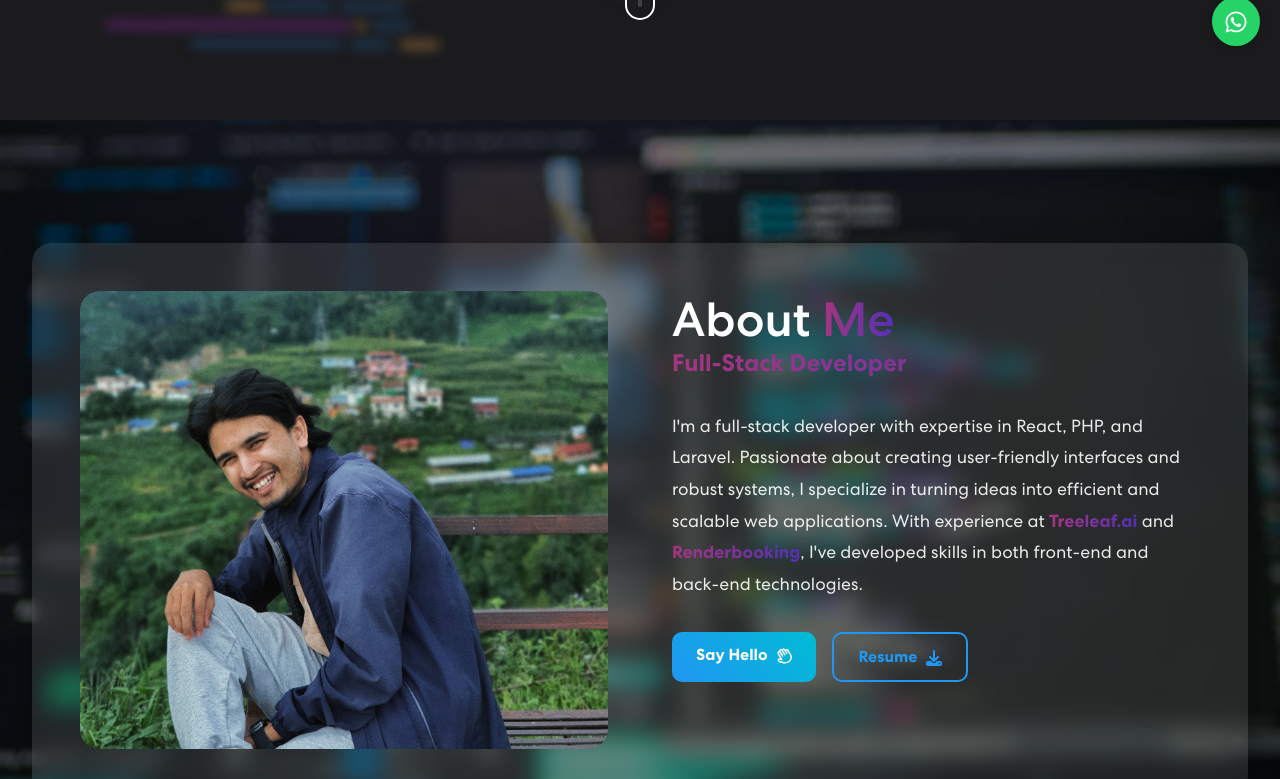
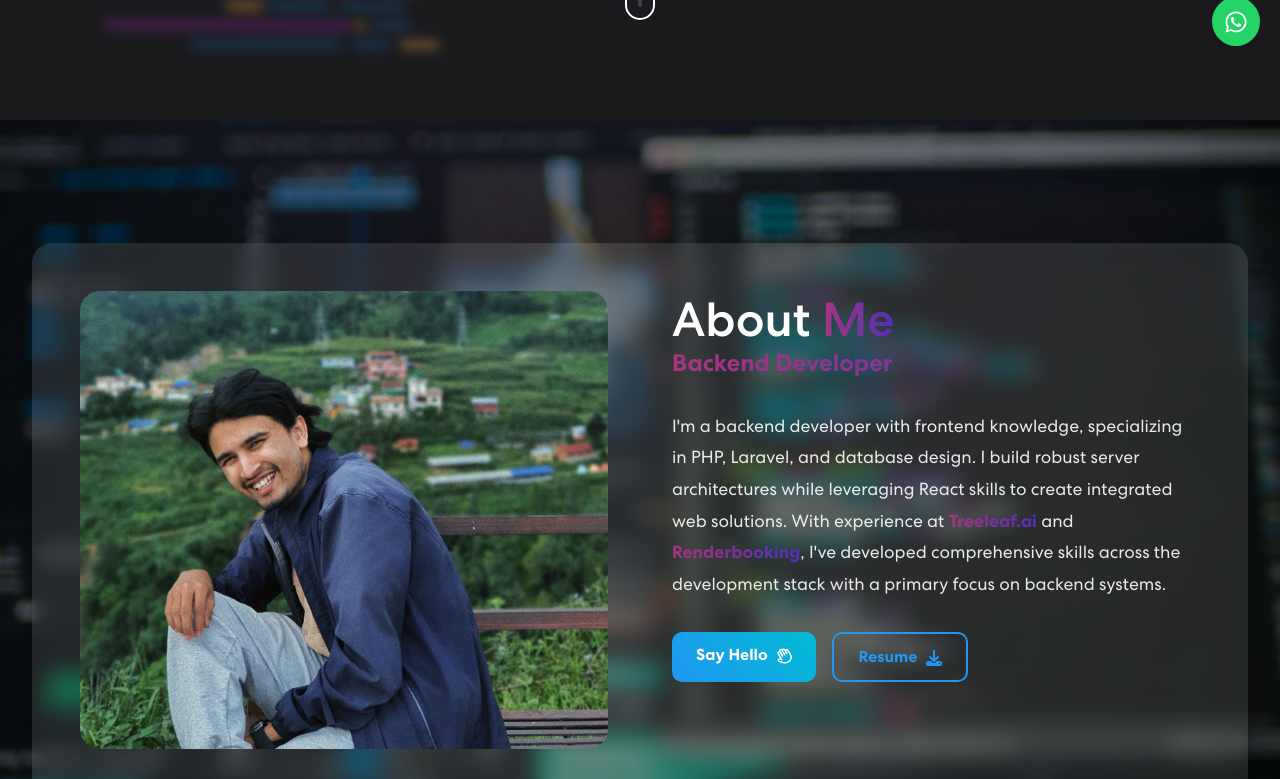
Before and after one commit to Biplabkhanal/portfolio, a React (Vite) app: page / in a window 1280 px wide. Shown: the part 734-1513 px from the top of the page. Built offline with nearby package versions, Linux system fonts and the light colour scheme.

Commit message:
role changed

```diff
--- a/src/components/About.jsx
+++ b/src/components/About.jsx
@@ -19,13 +19,13 @@ const About = () => {
             <h2 className="title">
               About <span className="highlight">Me</span>
             </h2>
-            <h4 className="subtitle">Full-Stack Developer</h4>
+            <h4 className="subtitle">Backend Developer</h4>
 
             <p className="description">
-              I'm a full-stack developer with expertise in React, PHP, and
-              Laravel. Passionate about creating user-friendly interfaces and
-              robust systems, I specialize in turning ideas into efficient and
-              scalable web applications. With experience at{" "}
+              I'm a backend developer with frontend knowledge, specializing in
+              PHP, Laravel, and database design. I build robust server
+              architectures while leveraging React skills to create integrated
+              web solutions. With experience at{" "}
               <b class="company">
                 <a
                   class="icon-experience"
@@ -45,8 +45,8 @@ const About = () => {
                   Renderbooking
                 </a>
               </b>
-              , I've developed skills in both front-end and back-end
-              technologies.
+              , I've developed comprehensive skills across the development stack
+              with a primary focus on backend systems.
             </p>
 
             <div className="button-group">
--- a/src/components/Banner.jsx
+++ b/src/components/Banner.jsx
@@ -7,7 +7,7 @@ import purpleSquare from "../assets/hero/purple-square.png";
 import DecorativeSVG from "./SVG-Elements/SVGImages";
 
 const Banner = () => {
-  const toRotate = ["Full-Stack Developer."];
+  const toRotate = ["Backend Developer."];
   const [isDeleting, setIsDeleteing] = useState(false);
   const [text, setText] = useState("");
   const [delta, setDelta] = useState(250);
```
